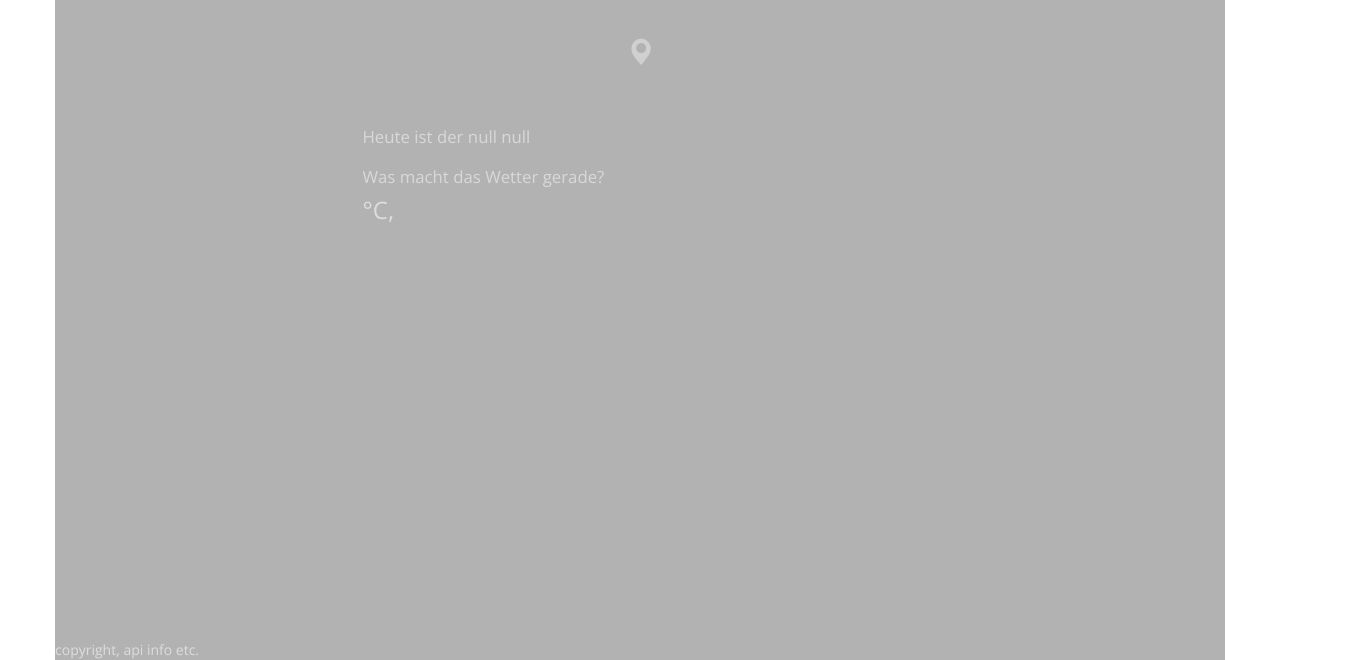
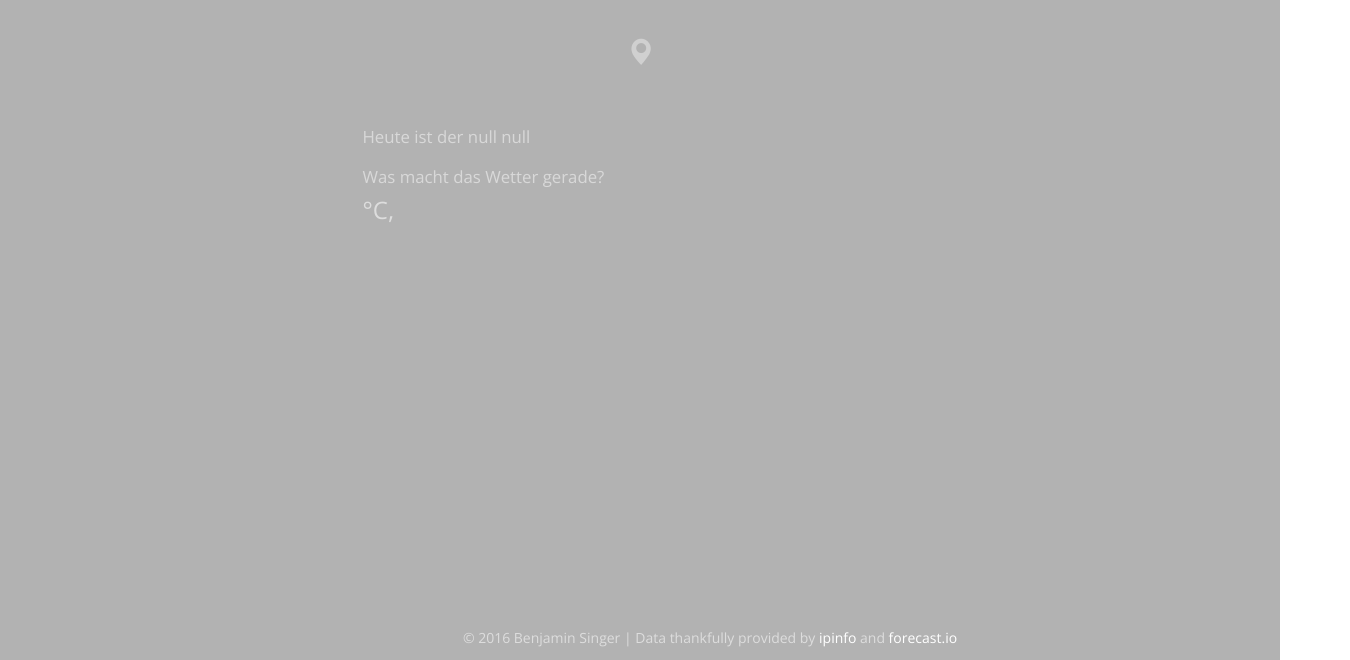
Before and after one commit to besing/past-weather, a plain HTML site: page app/index.html in a window 1280 px wide. Shown: the part 140-800 px from the top of the page, 1350 px wide, since content can reach past the window. Drawn offline with nearby package versions, Linux system fonts and the light colour scheme; no server answers.

Commit message:
- Fix bg-darker-overlay (new div instead of BS .container) - Change new app name in Readme

```diff
--- a/app/css/style.scss
+++ b/app/css/style.scss
@@ -19,7 +19,16 @@ body {
     color: #ddd;
     font-family: 'Open Sans', sans-serif;
 
-    .container {
+    a {
+        color: #fff;
+
+        &:hover,
+        &:focus {
+            color: #fff;
+        }
+    }
+
+    .bg-darker {
         height: 100%;
         background: rgba(#000, 0.3);
 
@@ -70,6 +79,9 @@ body {
         .meta-info {
             position: absolute;
             bottom: 0;
+            width: 100%;
+            margin: 12px 0;
+            text-align: center;
         }
     }
  }
--- a/app/index.html
+++ b/app/index.html
@@ -7,6 +7,7 @@
 	<link rel="stylesheet" href="css/style.css">
 </head>
 <body ng-controller="WeatherCtrl" ng-style="bgImgCurrentWeather">
+	<div class="bg-darker">
 		<div class="container">
 			<div class="row current-weather">
 				<h1 class="text-center">Wetterluchs</h1>
@@ -36,9 +37,10 @@
 			</div>
 
 			<div class="row meta-info">
-			copyright, api info etc.
+				&copy; 2016 Benjamin Singer | Data thankfully provided by <a href="https://ipinfo.io" target="_blank">ipinfo</a> and <a href="https://forecast.io/" target="_blank">forecast.io</a>
 			</div>
 
+		</div>
 	</div>
 	<script src="js/angular.min.js" type="text/javascript"></script>
 	<script src="js/app.js" type="text/javascript"></script>
```
Also changed, not shown: README.md, app/css/style.css, 1 other file. Lines whose indentation alone changed are shown as unchanged.
